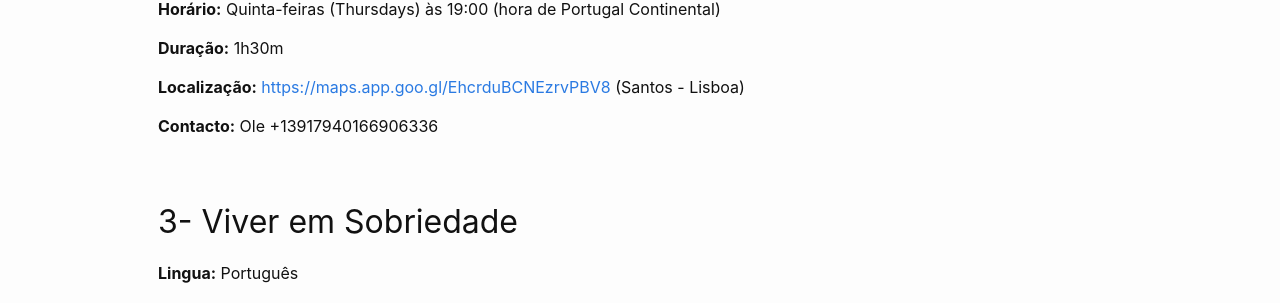
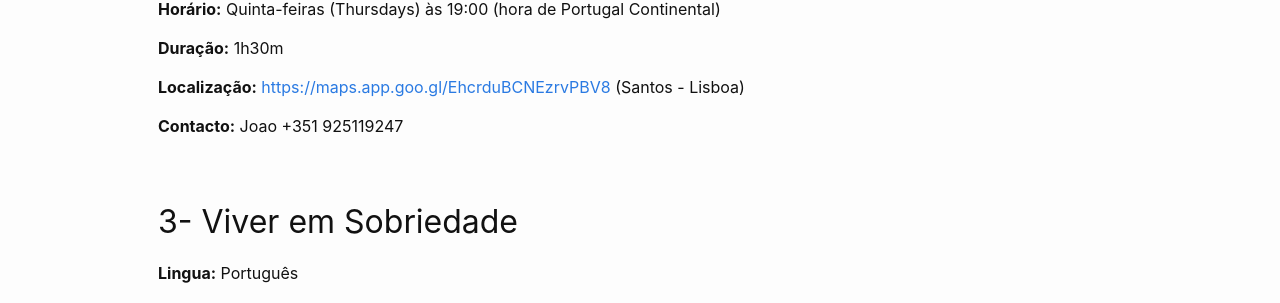
Before and after one commit to asaportugal/asaportugal.github.io, a Jekyll site: the page built from m4_reunioes.md, in a window 1280 px wide. Shown: the part 1136-1439 px from the top of the page. Built offline with Jekyll 4.4.1, drawn with Linux system fonts in a browser that asks for light colours.

Commit message:
new contact for inperson meeting

```diff
--- a/m4_reunioes.md
+++ b/m4_reunioes.md
@@ -56,7 +56,7 @@ banner: 'assets/meeting.jpg'
 
 **Localização:** <https://maps.app.goo.gl/EhcrduBCNEzrvPBV8> (Santos - Lisboa)
 
-**Contacto:** Ole +13917940166906336
+**Contacto:** Joao +351 925119247
 
 
 ## 3- Viver em Sobriedade
```
